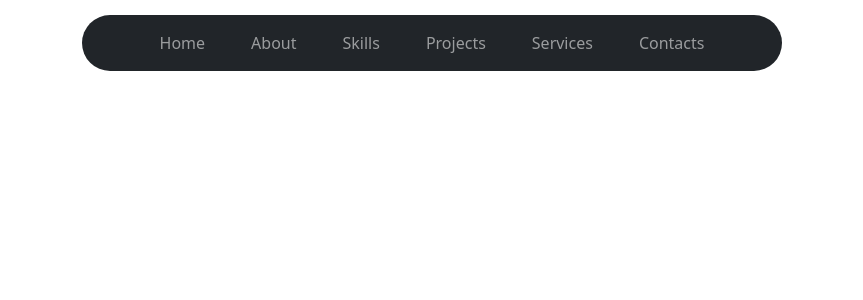
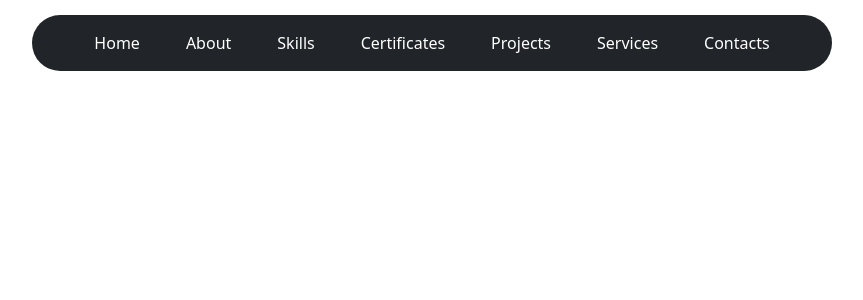
Before and after one commit to Kavithma-Thushal/My-Portfolio-React, a React (Create React App) app: page / in a window 1280 px wide. Shown: the top 300 px of the page, without its empty margins (208-1071 px from the left). Built offline with nearby package versions, Linux system fonts and the light colour scheme.

Commit message:
NavBar Hover Added

```diff
--- a/src/assets/styles/styles.css
+++ b/src/assets/styles/styles.css
@@ -1,7 +1,7 @@
 @import "~bootstrap-icons/font/bootstrap-icons.css";
 
 .navbar {
-    max-width: 700px;
+    max-width: 800px;
     border-radius: 30px;
     margin-top: 15px;
     margin-left: auto;
@@ -9,9 +9,14 @@
 }
 
 .nav-link {
+    color: white;
     margin-right: 30px;
 }
 
 .nav-link:last-child {
     margin-right: 0;
 }
+
+.nav-link:hover {
+    color: dodgerblue;
+}
--- a/src/components/NavigationBar.jsx
+++ b/src/components/NavigationBar.jsx
@@ -9,6 +9,7 @@ export default function NavigationBar() {
                         <Nav.Link href="">Home</Nav.Link>
                         <Nav.Link href="">About</Nav.Link>
                         <Nav.Link href="">Skills</Nav.Link>
+                        <Nav.Link href="">Certificates</Nav.Link>
                         <Nav.Link href="">Projects</Nav.Link>
                         <Nav.Link href="">Services</Nav.Link>
                         <Nav.Link href="">Contacts</Nav.Link>
```
